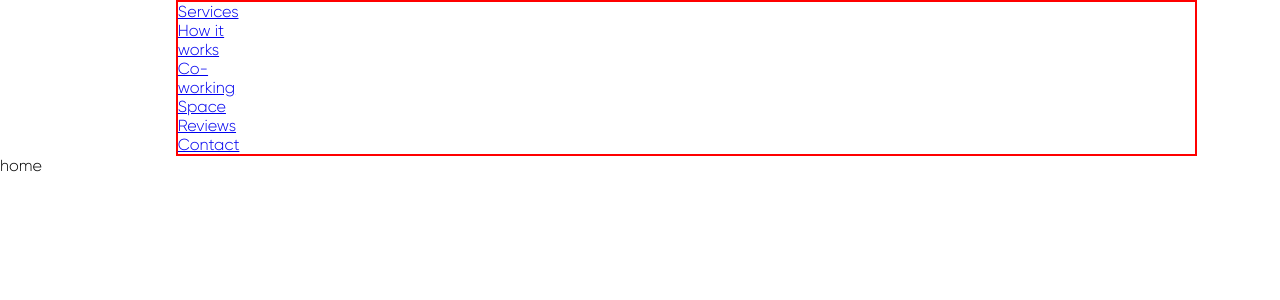
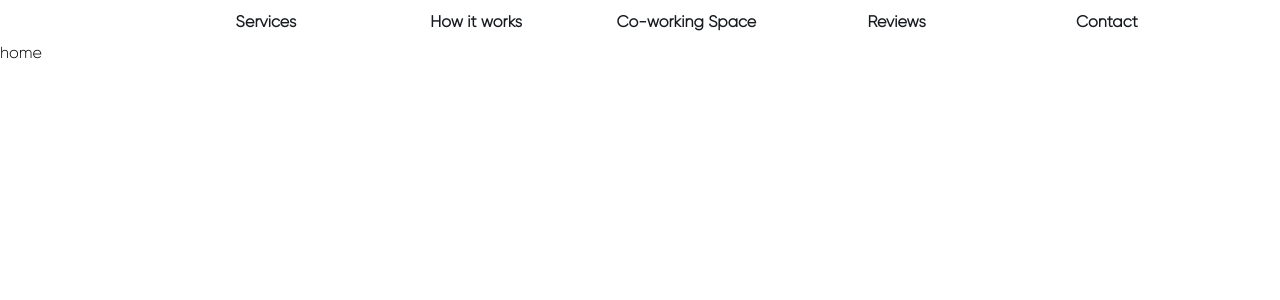
Before and after one commit to sebekgr/proproperty, a React (Create React App) app: page / in a window 1280 px wide. Shown: the top 300 px of the page. Built offline with nearby package versions, Linux system fonts and the light colour scheme.

Commit message:
add style for navbar links

```diff
--- a/src/components/elements/header/index.tsx
+++ b/src/components/elements/header/index.tsx
@@ -4,8 +4,8 @@ import { MaxWidthSection } from '../../layout'
 import NavBar from '../navbar'
 
 const StyledHeader = styled(MaxWidthSection)`
-	border: 2px solid red;
 	width: 100%;
+	grid-template-columns: none;
 `
 
 
--- a/src/components/elements/navbar/NavLinks.tsx
+++ b/src/components/elements/navbar/NavLinks.tsx
@@ -1,5 +1,9 @@
 import { FC } from 'react'
-import { Link } from 'react-router-dom'
+import { Link, NavLink } from 'react-router-dom'
+import styled, { css } from 'styled-components'
+import { Row } from '../../layout'
+import { spacer, size, colors } from '../../theme'
+import Paragraph from '../../shared/paragraph'
 
 
 const links = [
@@ -25,18 +29,31 @@ const links = [
     }
 ]
 
+const StyledItem = styled.li`
+    align-self: center;
+    text-align: center;
+    display: flex;
+`
 
+const StyledLink = styled(NavLink)`
+    font-weight: bold;
+    color: ${colors.secondary};
+    text-decoration: none;
+    padding: ${size.xs};
+    width: 100%;
+    height: 100%;
+`
 
 const NavLinks: FC = () => {
     const items = links.map(({link, text}) => {
         return (
-            <li><Link to={link}>{text}</Link></li>
+            <StyledItem key={link}><StyledLink to={link}>{text}</StyledLink></StyledItem>
         )
     })
     return (
-        <ul>
+        <Row as="ul" gapDefault={spacer.m} columns={links.length}>
             {items}
-        </ul>
+        </Row >
     )
 }
 
--- a/src/components/layout/index.tsx
+++ b/src/components/layout/index.tsx
@@ -1,7 +1,7 @@
 import styled, { css } from 'styled-components'
-import { size, breakpoint } from 'components/theme'
+import { size, breakpoint, Spacer } from 'components/theme'
 
-type GridSize = 1 | 2 | 3 | 4 | 5 | 6 | 7 | 8 | 9 | 10 | 11 | 12 | 13 | 14
+export type GridSize = 1 | 2 | 3 | 4 | 5 | 6 | 7 | 8 | 9 | 10 | 11 | 12 | 13 | 14
 
 type Props = {
 	gapDefault?: string
@@ -24,7 +24,8 @@ export type RowProps = {
 	ms?: GridSize
 	me?: GridSize
 
-	columns?: GridSize
+	columns?: number
+	gapDefault?: string
 }
 
 // large 12 cols
@@ -109,11 +110,12 @@ export const FullWidthSection = styled.section<Props>`
 
 export const Row = styled.div<RowProps>`
 	// default
-	${({ columns }) =>
+	${({ columns, gapDefault = "0"}) =>
 		columns &&
 		css`
 			display: grid;
 			grid-template-columns: repeat(${columns}, 1fr);
+			gap: ${gapDefault};
 		`}
 	grid-column-start: ${(props) => (props.ds ? props.ds : 1)};
 	grid-column-end: span ${(props) => (props.de ? props.de : 12)};
--- a/src/components/theme/index.tsx
+++ b/src/components/theme/index.tsx
@@ -1,5 +1,6 @@
 export { default as GlobalStyle } from './globalStyle'
 
+export type Spacer = Size | 'xl'
 export type Size = 'xs' | 's' | 'm' | 'l'
 export type HeadlineType = 'h1' | 'h2' | 'h3' | 'h4'
 type Colors = 'primaryDark' | 'primaryLight' | 'secondary' | 'grey' | 'white'
@@ -9,6 +10,13 @@ export const size: Record<Size, string> = {
 	s: '1.4rem',
 	m: '1.6rem',
 	l: '1.8rem',
+}
+export const spacer: Record<Spacer, string> = {
+	xs: '1rem',
+	s: '2rem',
+	m: '3rem',
+	l: '4rem',
+	xl: '5rem'
 }
 
 export const headlineSize: Record<HeadlineType, string> = {
```
